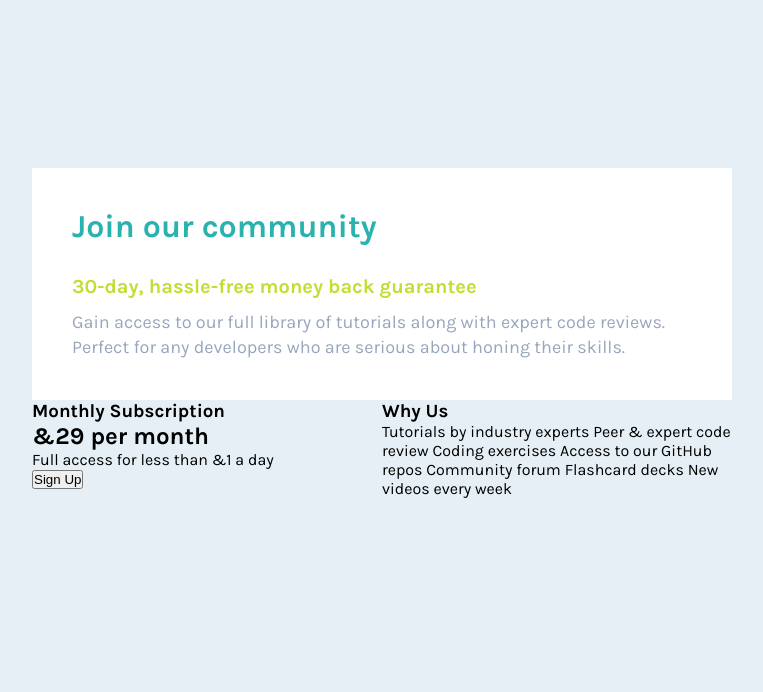
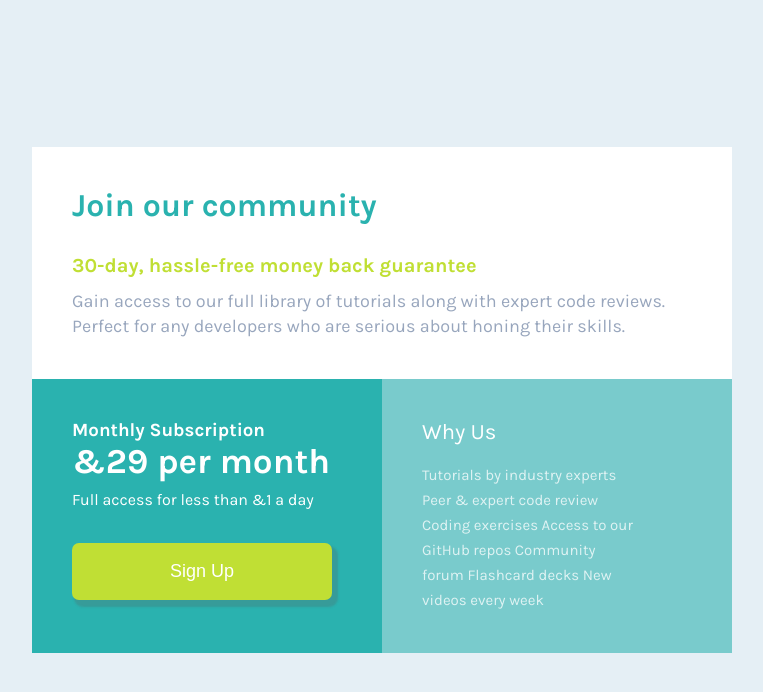
Before and after one commit to gilda-prv/Single-Price-Grid-Component, a plain HTML site: page index.html in a window 1280 px wide. Shown: the top 692 px of the page, without its empty margins (258-1021 px from the left). Drawn offline with Linux system fonts and the light colour scheme.

Commit message:
Update style.css

```diff
--- a/style.css
+++ b/style.css
@@ -19,7 +19,7 @@ body {
 }
 .grid {
   display: grid;
-  grid-template-rows: 1fr 1fr;
+  grid-template-rows: 1fr;
   max-width: 700px;
 }
 .card1 {
@@ -46,17 +46,73 @@ body {
   display: grid;
   grid-template-columns: 1fr 1fr;
 }
+.card2 {
+  background-color: hsl(179, 62%, 43%);
+  padding: 40px;
+}
+.card2 h3 {
+  color: white;
+}
+.num {
+  display: flex;
+  margin-top: 15px;
+}
+.card2 h2 {
+  font-weight: 700;
+  font-size: 35px;
+  color: white;
+}
+.num span {
+  color: hsla(203, 44%, 93%, 0.597);
+  margin-left: 8px;
+  margin-top: 10px;
+}
+.card2 p {
+  font-weight: 400;
+  color: white;
+  margin-top: 8px;
+}
+.card2 button {
+  padding: 18px 98px;
+  border-radius: 7px;
+  border: none;
+  margin-top: 34px;
+  background-color: hsl(71, 73%, 54%);
+  color: white;
+  font-weight: 400;
+  font-size: 18px;
+  -webkit-box-shadow: 5px 5px 2px 2px rgba(90, 90, 90, 1);
+  box-shadow: 4px 5px 2px 2px rgba(90, 90, 90, 0.263);
+}
+.card3 {
+  padding: 40px;
+  background-color: hsla(179, 62%, 43%, 0.575);
+}
+.card3 h3 {
+  color: white;
+  font-weight: 400;
+  font-size: 22px;
+}
+.card3 p {
+  margin-top: 18px;
+  color: rgba(255, 255, 255, 0.758);
+  text-align: start;
+  padding-right: 56.9px;
+  font-size: 15px;
+  line-height: 25px;
+}
 .attribution {
   display: flex;
   justify-content: center;
   align-items: center;
   position: absolute;
   bottom: 20px;
+  margin: 0 auto;
   font-size: 11px;
   text-align: center;
 }
 .attribution a {
   color: hsl(228, 45%, 44%);
   text-decoration: none;
-  margin-left: 5px;
+  /* margin-left: 5px; */
 }
```
